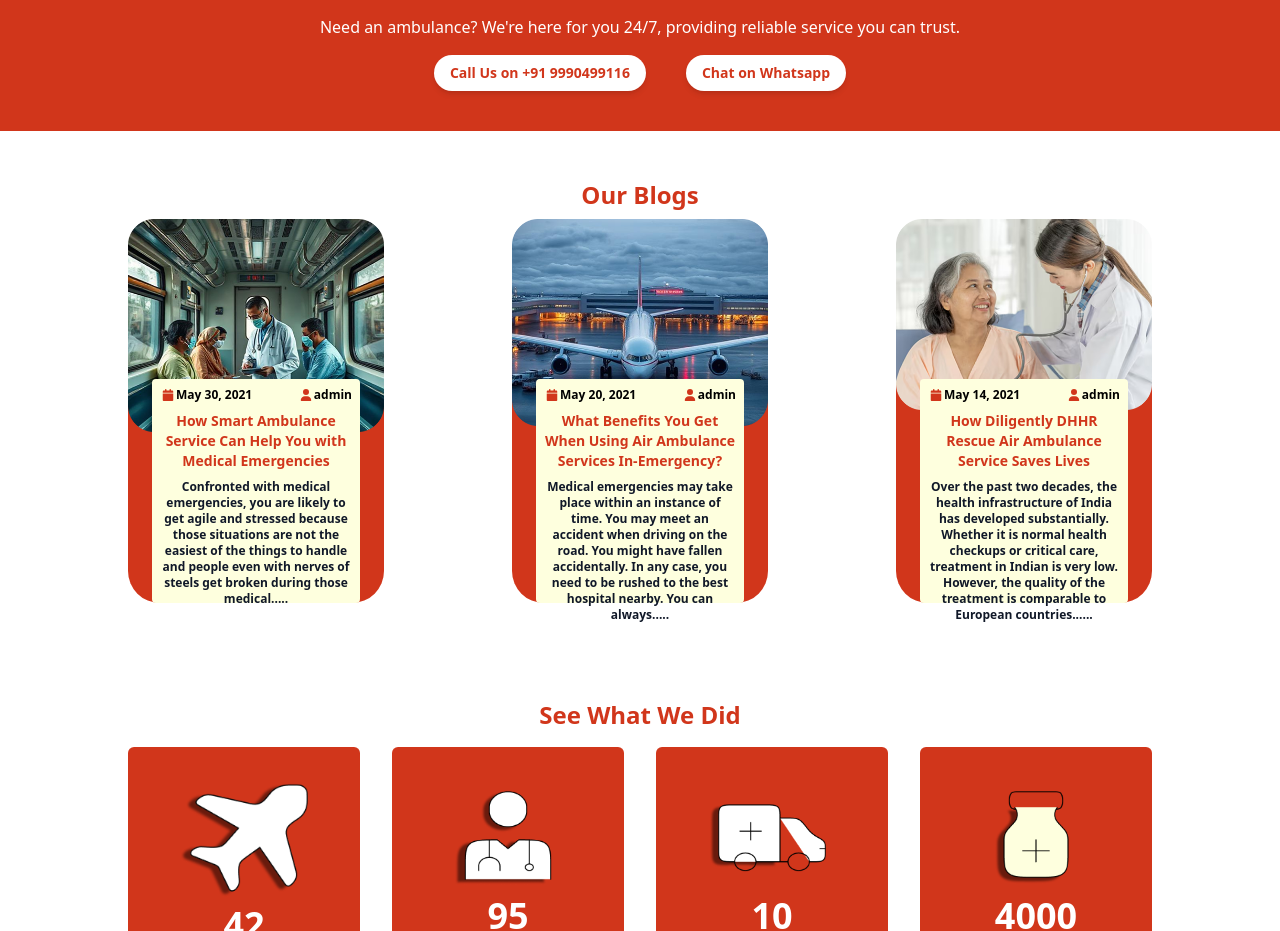
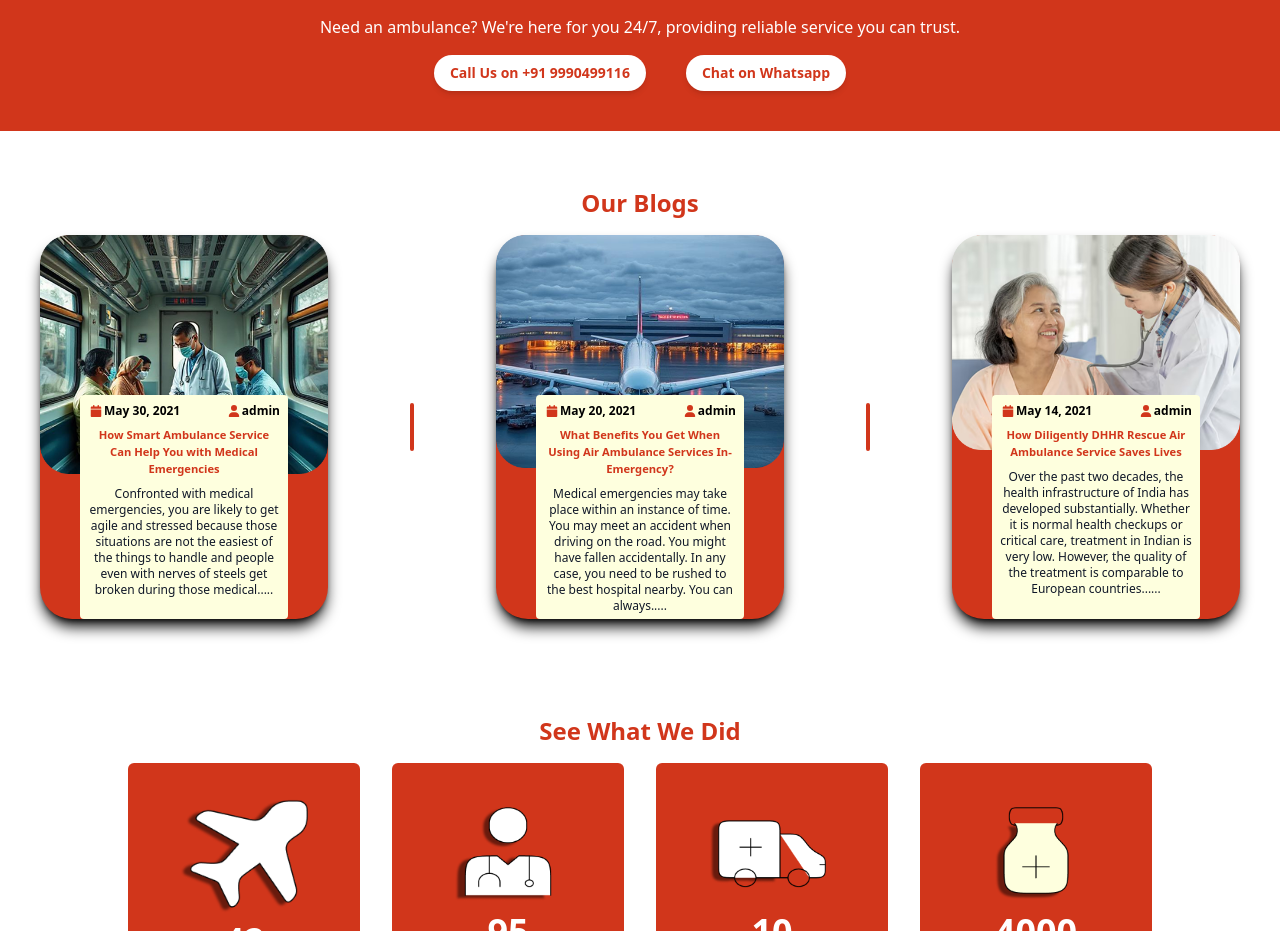
Before and after one commit to KaranSapra124/Air_Ambulance, a React (Vite) app: page / in a window 1280 px wide. Shown: the part 1786-2717 px from the top of the page. Built offline with nearby package versions, Linux system fonts and the light colour scheme.

Commit message:
Added Animations to Blog section

```diff
--- a/src/Components/Home/Blogs.jsx
+++ b/src/Components/Home/Blogs.jsx
@@ -1,6 +1,7 @@
 import React from "react";
 import Container from "../Global/Container";
 import { FaCalendar, FaUser } from "react-icons/fa6";
+import ScrollAnimation from "react-animate-on-scroll";
 
 const Blogs = () => {
   const blogsData = [
@@ -26,34 +27,47 @@ const Blogs = () => {
     },
   ];
   return (
+    <ScrollAnimation animateIn="fadeIn" duration={1.5} >
       <Container>
-      <h1 className="text-2xl text-center my-2 font-bold text-primary-color">Our Blogs</h1>
-      <div className="flex max-w-screen-lg mx-auto justify-between">
+        <h1 className="text-2xl text-center my-4 font-bold text-primary-color">
+          Our Blogs
+        </h1>
+        <div className="flex max-w-screen-xl items-center mx-auto justify-between">
           {blogsData?.map((elem, index) => {
             return (
               <>
-              <div className="w-64 relative h-96 rounded-4xl hover:scale-105 transition-all cursor-pointer bg-primary-color">
+                <div className="w-72 shadow-lg shadow-black relative h-96 rounded-4xl hover:scale-105 transition-all cursor-pointer bg-primary-color">
                   <img className="w-full" src={elem?.image} alt="" srcset="" />
                   <div className="bg-[#FEFFDE] flex flex-col gap-2 w-52 mx-auto top-40 p-2 rounded inset-0 absolute">
                     <div className="flex justify-between">
                       <div className="flex  items-center">
                         <FaCalendar className="text-primary-color text-xs mx-0.5" />
-                      <span className="text-xs font-semibold">{elem?.date}</span>
+                        <span className="text-xs font-semibold">
+                          {elem?.date}
+                        </span>
                       </div>
                       <div className="flex items-center">
                         <FaUser className="text-primary-color text-xs mx-0.5" />
                         <span className="text-xs font-semibold">admin</span>
                       </div>
                     </div>
-                  <h1 className="text-sm text-primary-color font-bold text-center">{elem?.title}</h1>
-                  <p className="text-xs text-center text-gray-900 font-semibold">{elem?.desc}</p>
+                    <h1 className="text-[0.7rem] text-primary-color font-extrabold text-center">
+                      {elem?.title}
+                    </h1>
+                    <p className="text-xs text-center text-gray-900 font-medium">
+                      {elem?.desc}
+                    </p>
                   </div>
                 </div>
+                {index !== blogsData.length - 1 && (
+                  <div className="h-1 w-12 bg-primary-color rounded-full rotate-90"></div>
+                )}
               </>
             );
           })}
         </div>
       </Container>
+    </ScrollAnimation>
   );
 };
 
```
Lines whose indentation alone changed are shown as unchanged.
